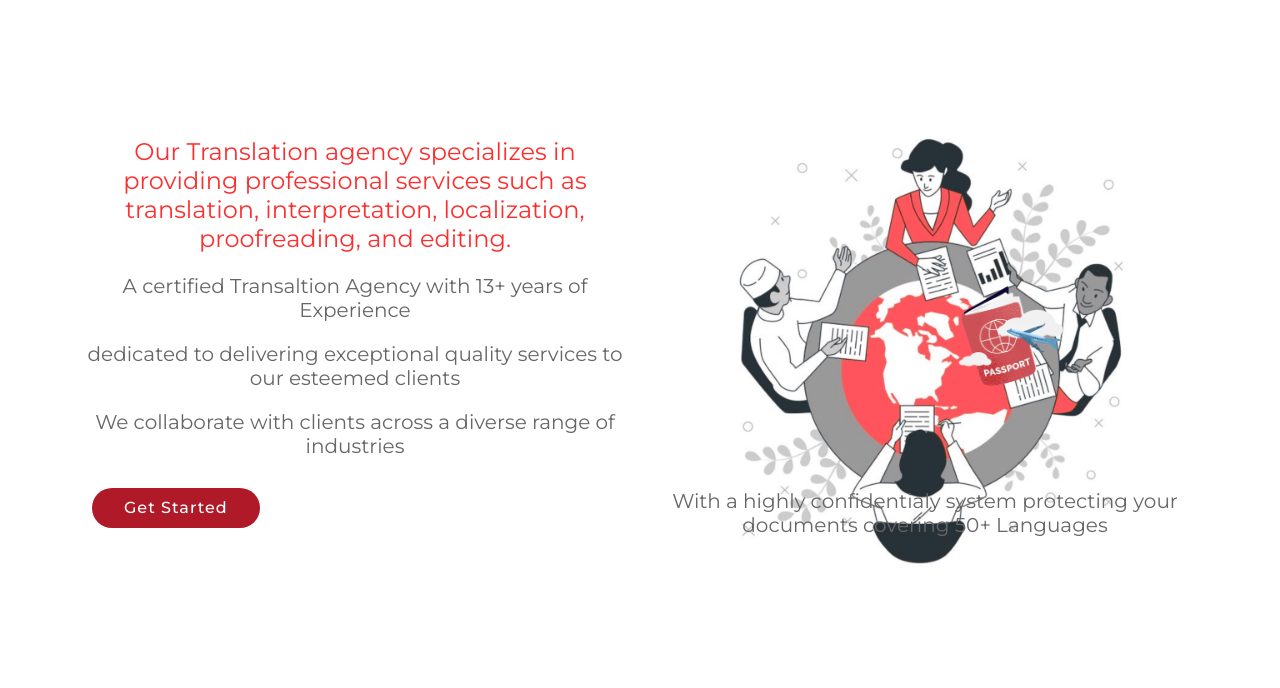
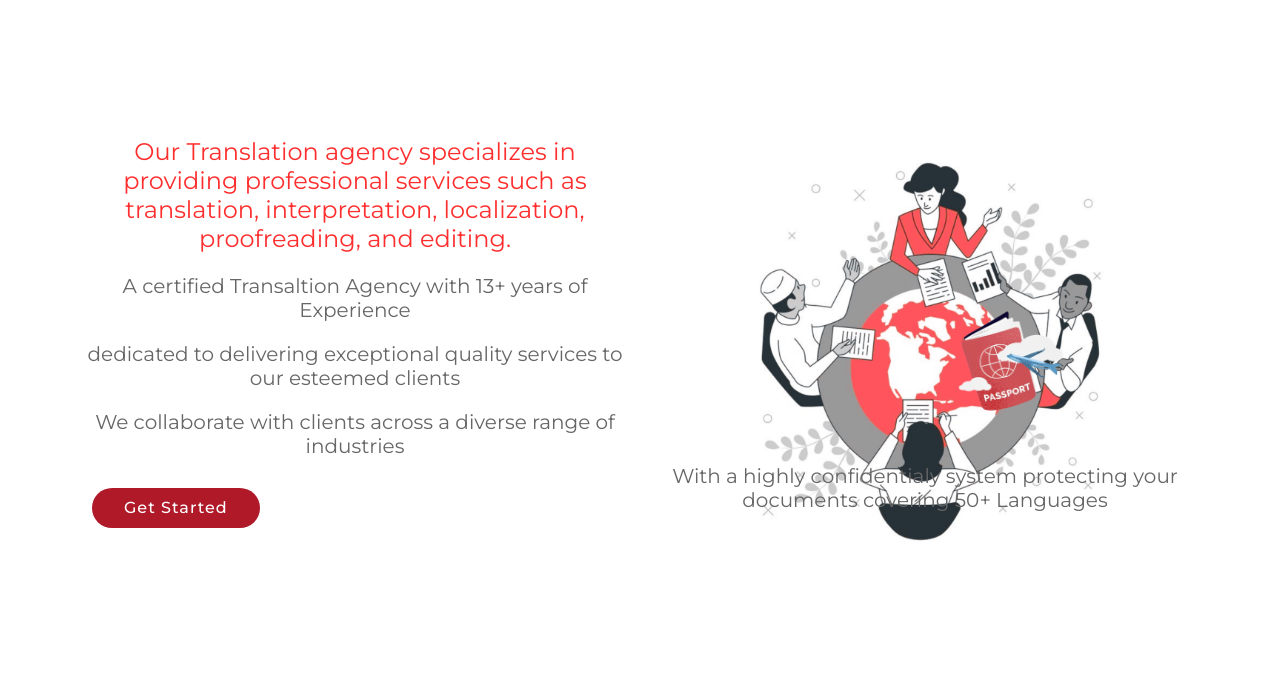
Before and after one commit to GhiaBm/FinalDarAlTarjama, a plain HTML site: page index.html in a window 1280 px wide. Shown: the part 112-800 px from the top of the page. Drawn offline with nearby package versions, Linux system fonts and the light colour scheme; files whose address does not match are found by name.

Commit message:
Update index.html

```diff
--- a/index.html
+++ b/index.html
@@ -107,7 +107,7 @@
           </div>
         </div>
         <div class="col-lg-6 order-1 order-lg-2 hero-img" style="position:relative; top:100px;" data-aos="zoom-in" data-aos-delay="200">
-          <img src="Untitled design (3).png" style="width:450px;"  style="width: 400px; position:relative; top:-120px;" class="img-fluid animated" alt="">
+          <img src="Untitled design (3).png" style="width: 400px; position:relative;" class="img-fluid animated" alt="">
           <img src="Passport_textured__1_-removebg-preview.png" data-aos="fade-up" data-aos-delay="700" style="  width: 20%;
           position: absolute;
           top: 150px;
```
